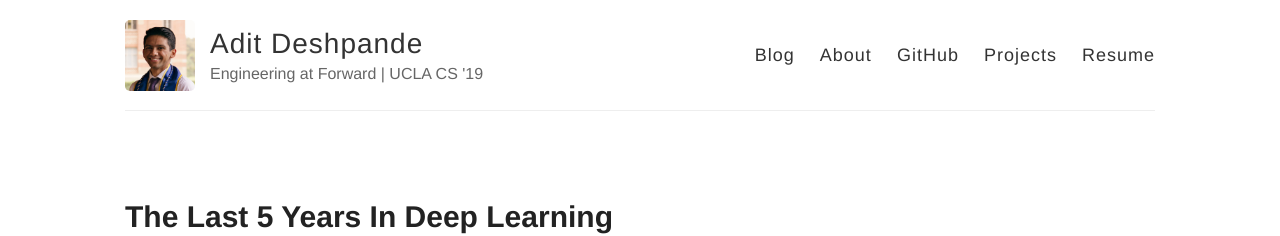
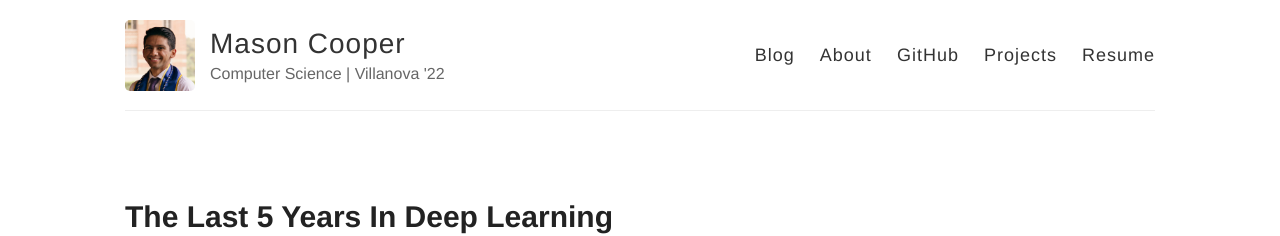
Before and after one commit to mjc5/mjc5.github.io, a Jekyll site: the page built from index.html, in a window 1280 px wide and 900 px high. Shown: the top 236 px of the window. Built offline with Jekyll 4.4.1, drawn with Linux system fonts in a browser that asks for light colours; some of the changed lines change nothing that is shown.

Commit message:
Update _config.yml

```diff
--- a/_config.yml
+++ b/_config.yml
@@ -3,10 +3,10 @@
 #
 
 # Name of your site (displayed in the header)
-name: Adit Deshpande
+name: Mason Cooper
 
 # Short bio or description (displayed in the header)
-description: Engineering at Forward | UCLA CS '19
+description: Computer Science | Villanova '22
 
 # URL of your avatar or profile pic (you could use your GitHub profile pic)
 avatar: "/images/uclagradpic.jpg"
@@ -18,15 +18,15 @@ avatar: "/images/uclagradpic.jpg"
 # Includes an icon in the footer for each username you enter
 footer-links:
   dribbble:
-  email: aditdeshpande3@gmail.com
-  facebook: aditdeshpande3
+  email: mcoope15@villanova.edu
+  facebook:
   flickr:
-  github: adeshpande3
-  instagram: aditdeshpande3
-  linkedin: aditdeshpande3
+  github: wovy
+  instagram:
+  linkedin:
   pinterest:
-  rss: adeshpande
-  twitter: aditdeshpande3
+  rss:
+  twitter:
   stackoverflow: # your stackoverflow profile, e.g. "users/50476/bart-kiers"
   youtube: # channel/<your_long_string> or user/<user-name>
   googleplus: # anything in your profile username that comes after plus.google.com/
```
